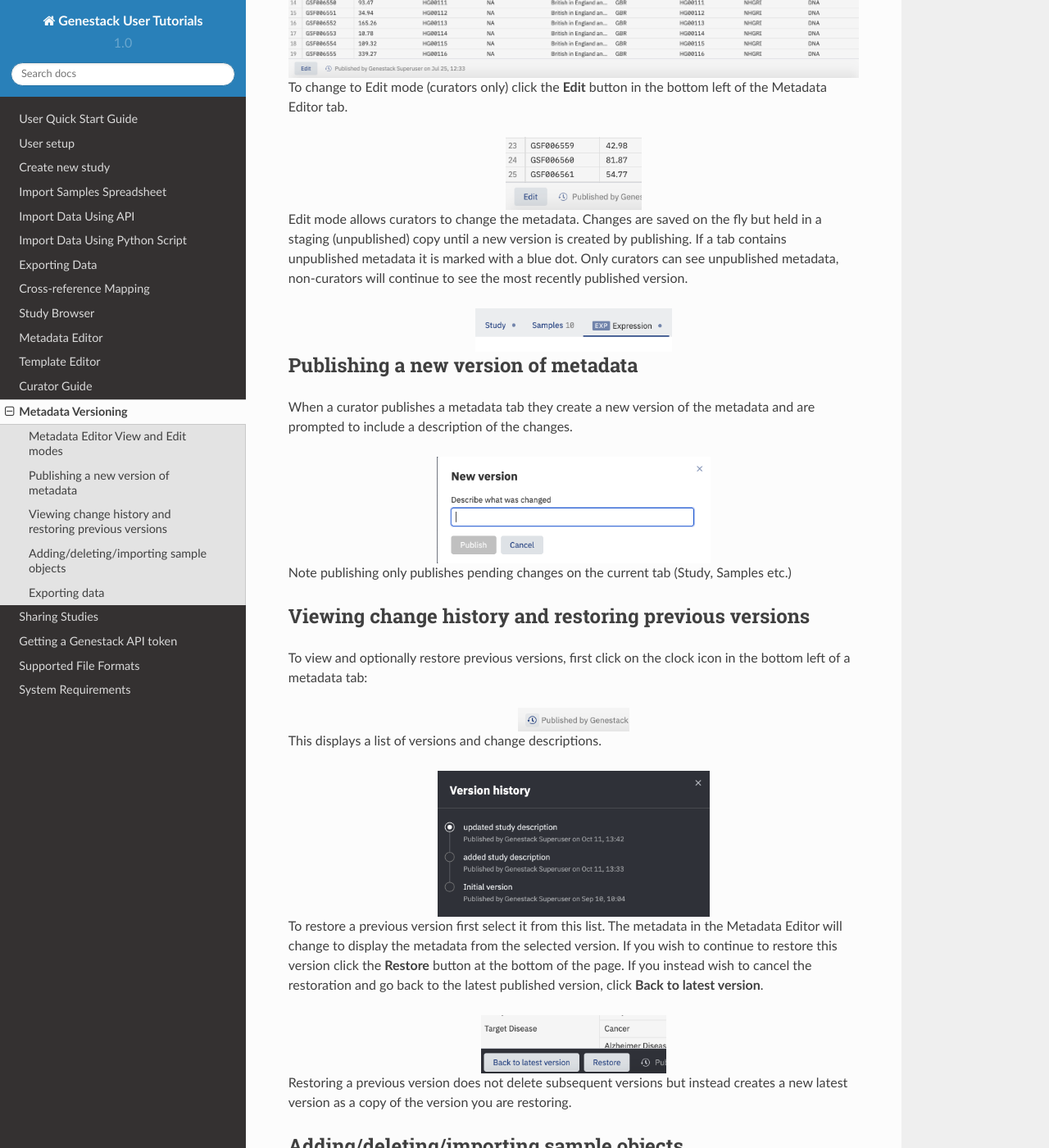
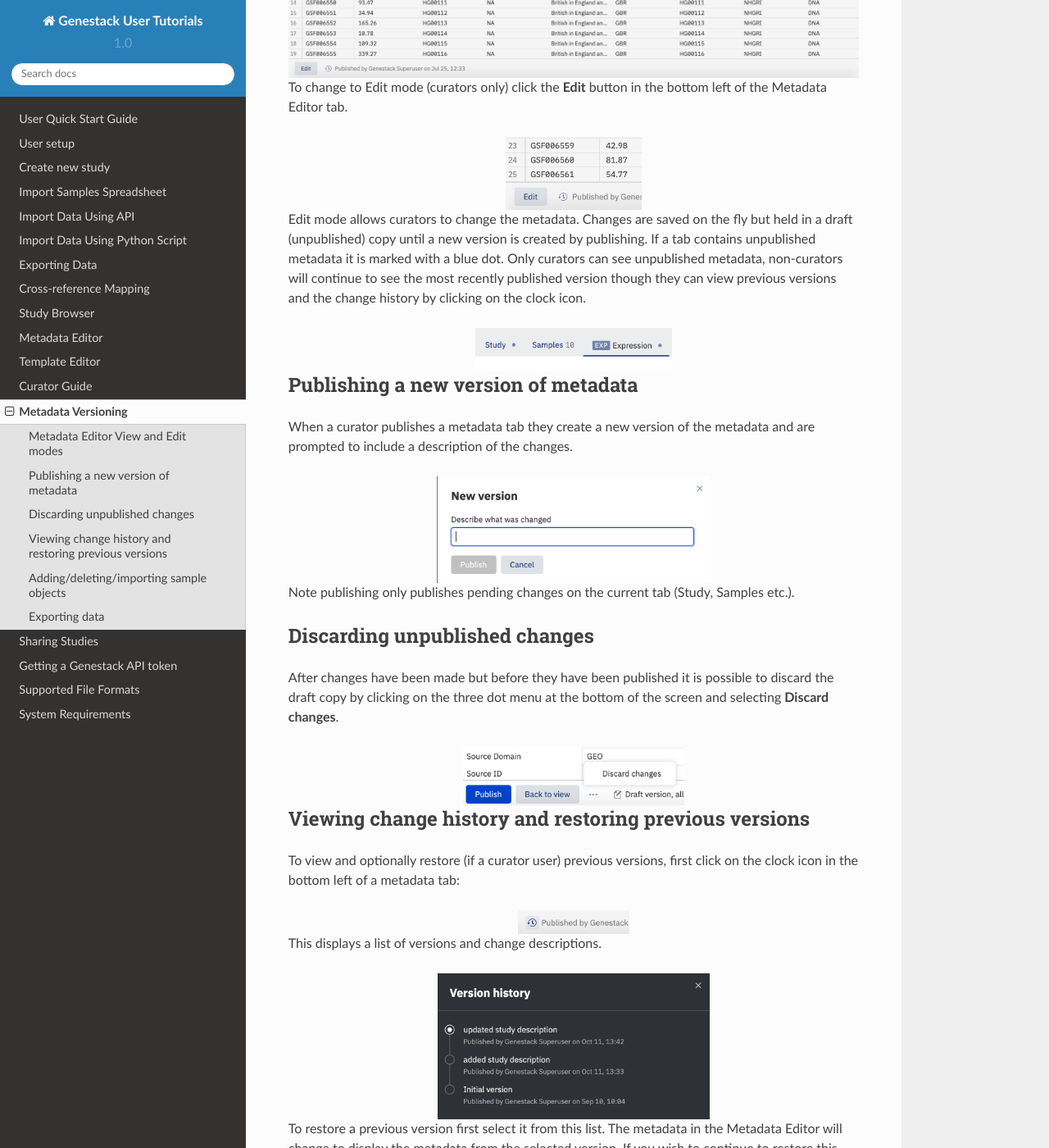
Before and after one commit to genestack/user-guide, a Sphinx documentation site: the page built from source/doc-odm-user-guide/versioning.rst, in a window 1280 px wide and 1400 px high, scrolled down 688 px. Shown: the whole window at 82% size. Built offline with Sphinx 7.4.7 and the Read the Docs theme 2.0.0, drawn with Linux system fonts in a browser that asks for light colours.

Commit message:
Added discard changes

```diff
--- a/source/doc-odm-user-guide/versioning.rst
+++ b/source/doc-odm-user-guide/versioning.rst
@@ -20,7 +20,7 @@
    :scale: 35 %
    :align: center
 
-Edit mode allows curators to change the metadata. Changes are saved on the fly but held in a staging (unpublished) copy until a new version is created by publishing. If a tab contains unpublished metadata it is marked with a blue dot. Only curators can see unpublished metadata, non-curators will continue to see the most recently published version.
+Edit mode allows curators to change the metadata. Changes are saved on the fly but held in a draft (unpublished) copy until a new version is created by publishing. If a tab contains unpublished metadata it is marked with a blue dot. Only curators can see unpublished metadata, non-curators will continue to see the most recently published version though they can view previous versions and the change history by clicking on the clock icon.
 
 .. image:: images/versioning-pending-tabs.png
    :scale: 35 %
@@ -36,12 +36,22 @@
    :scale: 35 %
    :align: center
 
-Note publishing only publishes pending changes on the current tab (Study, Samples etc.)
+Note publishing only publishes pending changes on the current tab (Study, Samples etc.).
+
+Discarding unpublished changes
+------------------------------
+
+After changes have been made but before they have been published it is possible to discard the draft copy by clicking on the three dot menu at the bottom of the screen and selecting **Discard changes**.
+
+.. image:: images/versioning-discard.png
+   :scale: 35 %
+   :align: center
+
 
 Viewing change history and restoring previous versions
 ------------------------------------------------------
 
-To view and optionally restore previous versions, first click on the clock icon in the bottom left of a metadata tab:
+To view and optionally restore (if a curator user) previous versions, first click on the clock icon in the bottom left of a metadata tab:
 
 .. image:: images/versioning-history-icon.png
    :scale: 35 %
```
Also changed, not shown: source/doc-odm-user-guide/images/versioning-discard.png (added).
